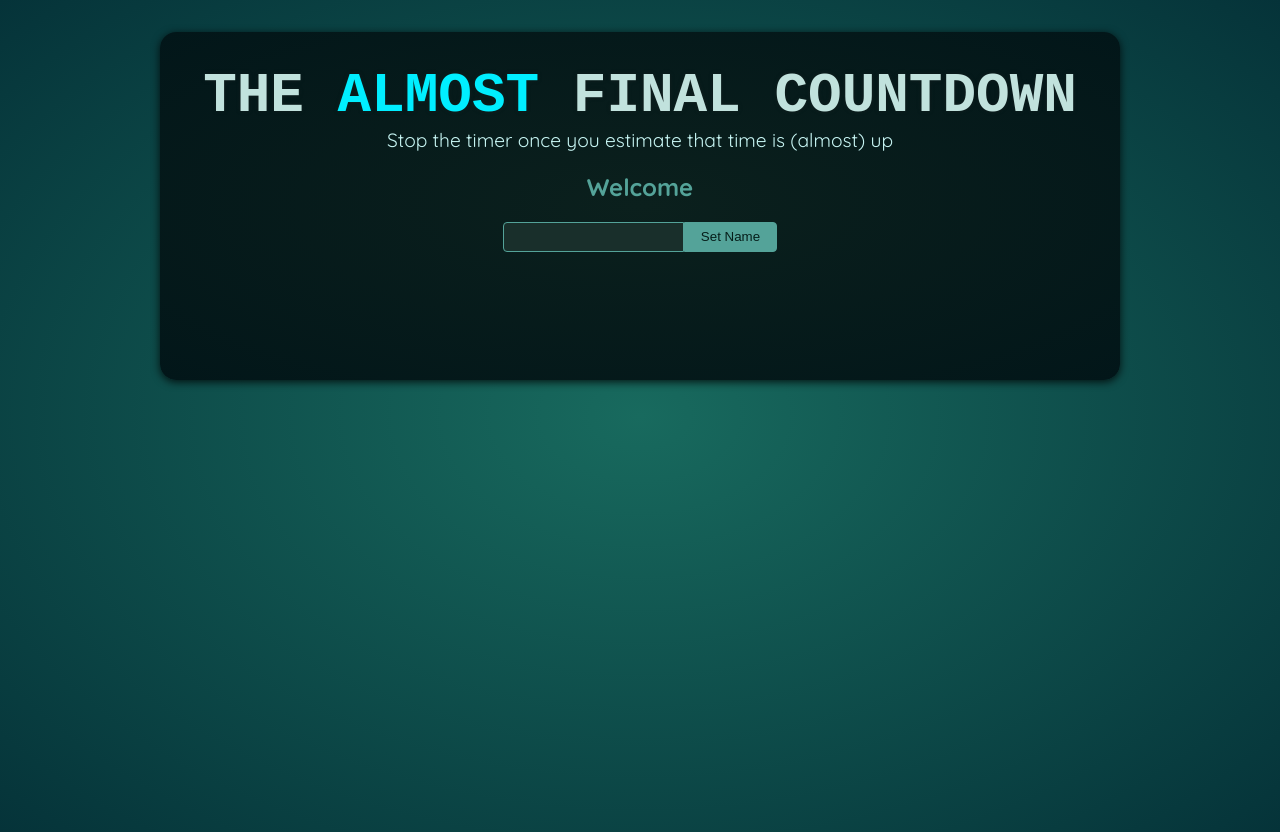
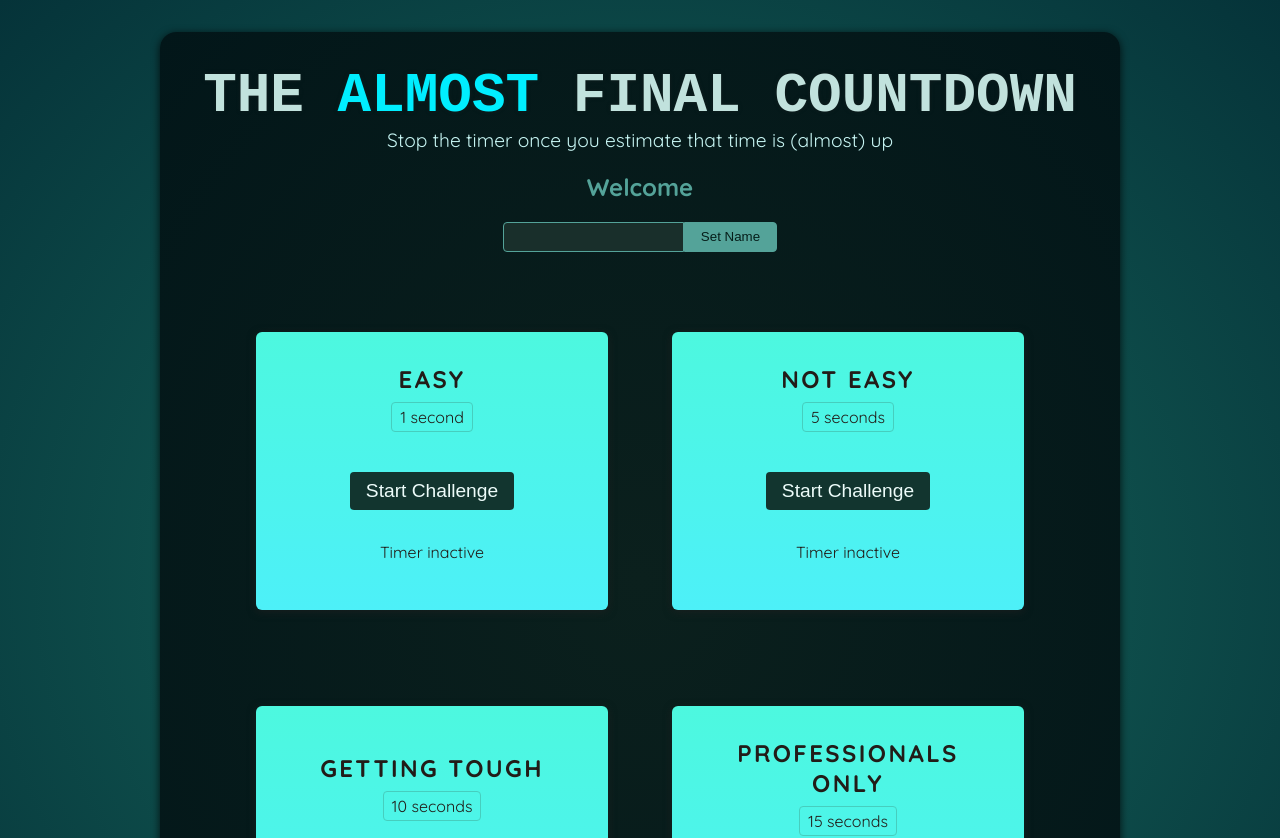
Before and after one commit to Alozi/countdown, a React (Vite) app: page / in a window 1280 px wide. Shown: the top 838 px of the page. Built offline with nearby package versions, Linux system fonts and the light colour scheme; a web font is replaced by a local one.

Commit message:
Add component TimeChallenge

```diff
--- a/src/App.jsx
+++ b/src/App.jsx
@@ -1,10 +1,16 @@
 import Player from './components/Player.jsx';
+import TimerChallenge from './components/TimerChallenge.jsx';
 
 function App() {
   return (
     <>
       <Player />
-      <div id="challenges"></div>
+      <div id="challenges">
+        <TimerChallenge title="Easy" targetTime={1} />
+        <TimerChallenge title="Not Easy" targetTime={5} />
+        <TimerChallenge title="Getting tough" targetTime={10} />
+        <TimerChallenge title="Professionals only" targetTime={15} />
+      </div>
     </>
   );
 }
--- /dev/null
+++ b/src/components/TimerChallenge.jsx
@@ -0,0 +1,39 @@
+import { useState, useRef } from "react";
+
+// let timer;
+
+export default function TimerChallenge({ title, targetTime }) {
+  const timer = useRef();
+
+  const [timerStarted, setTimerStarted] = useState(false);
+  const [timerExpired, setTimerExpired] = useState(false);
+
+  function handleStart() {
+    setTimerStarted(true);
+    timer.current = setTimeout(() => {
+      setTimerExpired(true);
+    }, targetTime * 1000);
+  }
+
+  function handleStop() {
+    clearTimeout(timer.current);
+  }
+
+  return (
+    <section className="challenge">
+      <h2>{title}</h2>
+      {timerExpired && "You lost!"}
+      <p className="challenge-time">
+        {targetTime} second{targetTime > 1 ? "s" : ""}
+      </p>
+      <p>
+        <button onClick={timerStarted ? handleStop : handleStart}>
+          {timerStarted ? "Stop" : "Start"} Challenge
+        </button>
+      </p>
+      <p className={timerStarted ? "active" : undefined}>
+        {timerStarted ? "Time is running..." : "Timer inactive"}
+      </p>
+    </section>
+  );
+}
```
